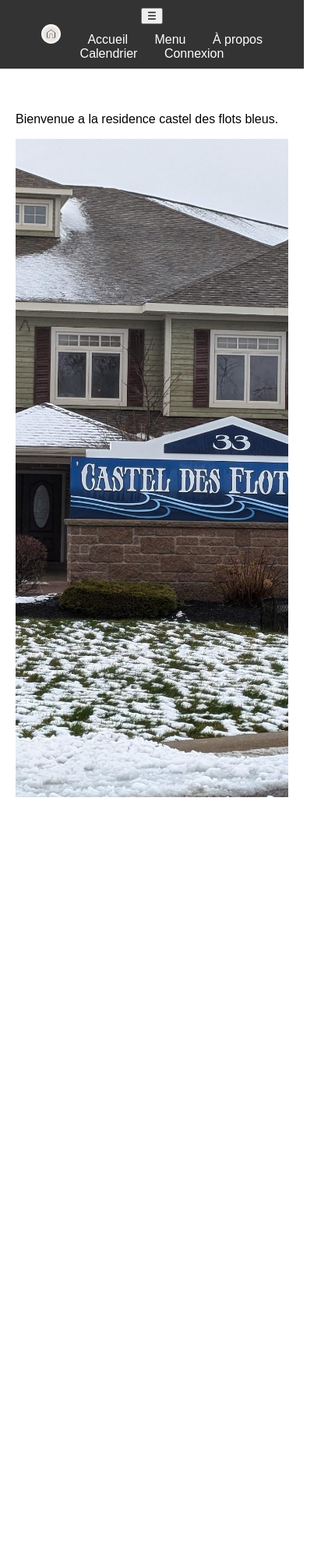
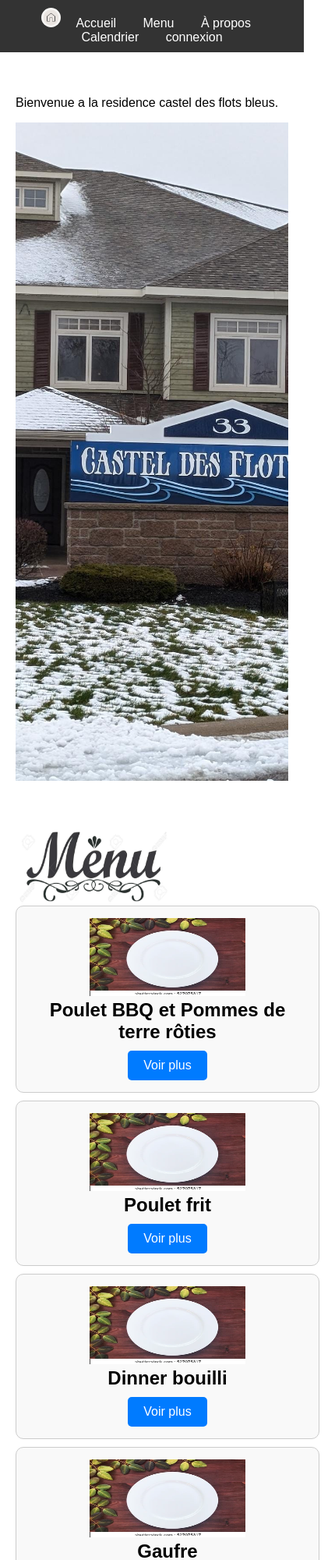
Before and after one commit to leaf0505/Ihub, a plain HTML site: page index.html in a window 390 px wide. Shown: the top 2000 px of the page at 78% size, 430 px wide, since content can reach past the window. Before the commit the page ends 1062 px from the top, so only its background shows below. Drawn offline with Linux system fonts and the light colour scheme.

Commit message:
Update index.html

```diff
--- a/index.html
+++ b/index.html
@@ -8,21 +8,18 @@
 </head>
 <body>
     <header>
-        <!-- Bouton pour ouvrir/fermer le menu -->
-        <button id="menu-toggle">☰</button>
-        <nav id="sidebar">
+        <nav>
             <ul>
-                <li><img src="logo.jpg" alt="Logo" class="logo"></li>
+                <img src="logo.jpg" alt="Logo" class="logo">
                 <li><a href="#accueil">Accueil</a></li>
                 <li><a href="#menu">Menu</a></li>
                 <li><a href="#apropos">À propos</a></li>
                 <li><a href="calendrier.html">Calendrier</a></li>
-                <li><a href="connexion.html">Connexion</a></li>
+                <li><a href="connexion.html">connexion</a></li>
             </ul>
         </nav>
     </header>
 
-    <!-- Le reste de votre contenu reste inchangé -->
     <section id="accueil">
         <p>Bienvenue a la residence castel des flots bleus.</p>
         <div class="image-container">
@@ -30,7 +27,65 @@
         </div>
     </section>
 
-    <!-- ... (autres sections) ... -->
+    <section id="menu">
+        <div class="menu-container">
+            <img src="menu_logo_modifier.jpg" alt="MENU" class="image_plat">
+        </div>
+        <div class="plat">
+            <img src="plat.png" alt="image" class="image_plat">
+            <h2>Poulet BBQ et Pommes de terre rôties</h2>
+            <button onclick="afficherDetails('poulet_bbq')">Voir plus</button>
+        </div>
+        <div class="plat">
+            <img src="plat.png" alt="image" class="image_plat">
+            <h2>Poulet frit</h2>
+            <button onclick="afficherDetails('poulet_frit')">Voir plus</button>
+        </div>
+        <div class="plat">
+            <img src="plat.png" alt="image" class="image_plat">
+            <h2>Dinner bouilli</h2>
+            <button onclick="afficherDetails('dinner_bouilli')">Voir plus</button>
+        </div>
+        <div class="plat">
+            <img src="plat.png" alt="image" class="image_plat">
+            <h2>Gaufre</h2>
+            <button onclick="afficherDetails('gaufre')">Voir plus</button>
+        </div>
+        <div class="plat">
+            <img src="plat.png" alt="image" class="image_plat">
+            <h2>Sloppy Joe</h2>
+            <button onclick="afficherDetails('sloppy_joe')">Voir plus</button>
+        </div>
+        <div class="plat">
+            <img src="plat.png" alt="image" class="image_plat">
+            <h2>Fèves Mijotées</h2>
+            <button onclick="afficherDetails('feves_mijotees')">Voir plus</button>
+        </div>
+        <div class="plat">
+            <img src="plat.png" alt="image" class="image_plat">
+            <h2>Poulet aigre doux</h2>
+            <button onclick="afficherDetails('poulet_aigre_doux')">Voir plus</button>
+        </div>
+    </section>
+
+    <section id="apropos">
+        <h1>À propos</h1>
+        <p>C’est comme ça qu’il se voyait à cette époque. Un peu rebelle envers ce monde. L’informatique l’avait aidé à s’enfermer un peu plus dans cet état. Il était devenu doué d’une logique à toute épreuve et d’une intelligence remarquable, mais surtout, il était devenu insociable. Avec l’âge, le besoin de trouver l’âme sœur avait pris le dessus et il avait été un peu obligé de rencontrer des gens, de parler avec eux. Très difficile au début, il avait réussi à vaincre ces préjugés. Il avait accepté la lenteur d’esprit des autres ainsi que leur manque de logique.
+            <br>
+            C’est lui aussi qui était à la base du dernier processeur, le sphéro. Un processeur ayant une architecture en forme de sphère et capable de traiter les informations à une vitesse jamais atteinte. Tous les ordinateurs en étaient équipés. Le créateur officiel, le Dr. Stewart Davis, n’était bien sûr pas au courant de la présence de Prélude dans son projet. Prélude avait simplement suggéré légèrement au Dr. En modifiant légèrement ses documents.
+            <br>
+            Une voiture venait d’arriver de l’autre côté de la barrière. Une personne sortit. Un militaire. Il était comme dans les films de guerre pensa David. Les décorations remplissaient l’avant de sa veste. Il s’approcha de la voiture où se trouvait David. Le chauffeur ouvrit la fenêtre.
+            <br>
+            C’est comme ça qu’il se voyait à cette époque. Un peu rebelle envers ce monde. L’informatique l’avait aidé à s’enfermer un peu plus dans cet état. Il était devenu doué d’une logique à toute épreuve et d’une intelligence remarquable, mais surtout, il était devenu insociable. Avec l’âge, le besoin de trouver l’âme sœur avait pris le dessus et il avait été un peu obligé de rencontrer des gens, de parler avec eux. Très difficile au début, il avait réussi à vaincre ces préjugés. Il avait accepté la lenteur d’esprit des autres ainsi que leur manque de logique.</p>
+    </section>
+
+    <div id="detailsModal" class="modal">
+        <div class="modal-content">
+            <span class="close" onclick="fermerDetails()">&times;</span>
+            <h2 id="modalTitre"></h2>
+            <p id="modalDescription"></p>
+        </div>
+    </div>
 
     <script src="script.js"></script>
 </body>
```
